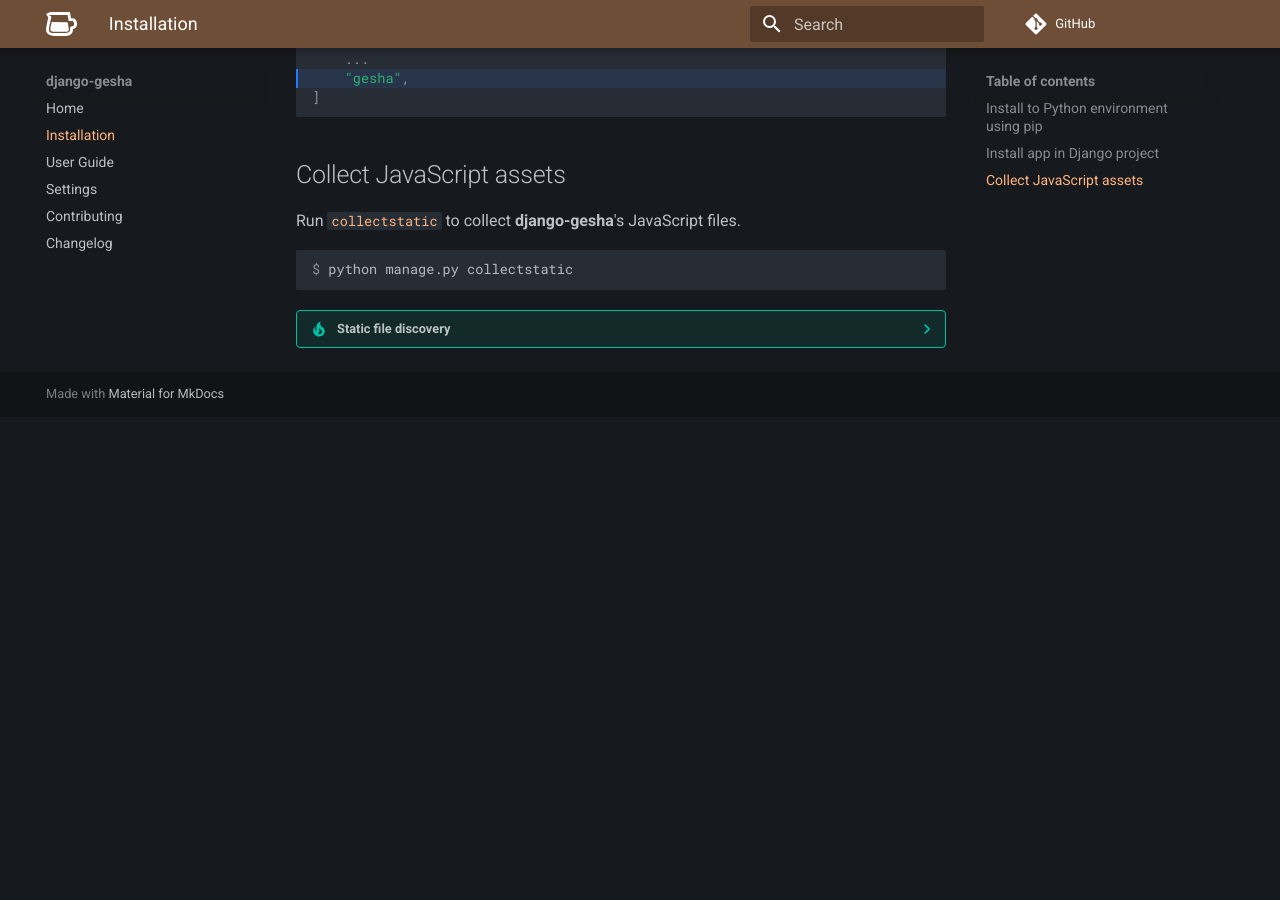
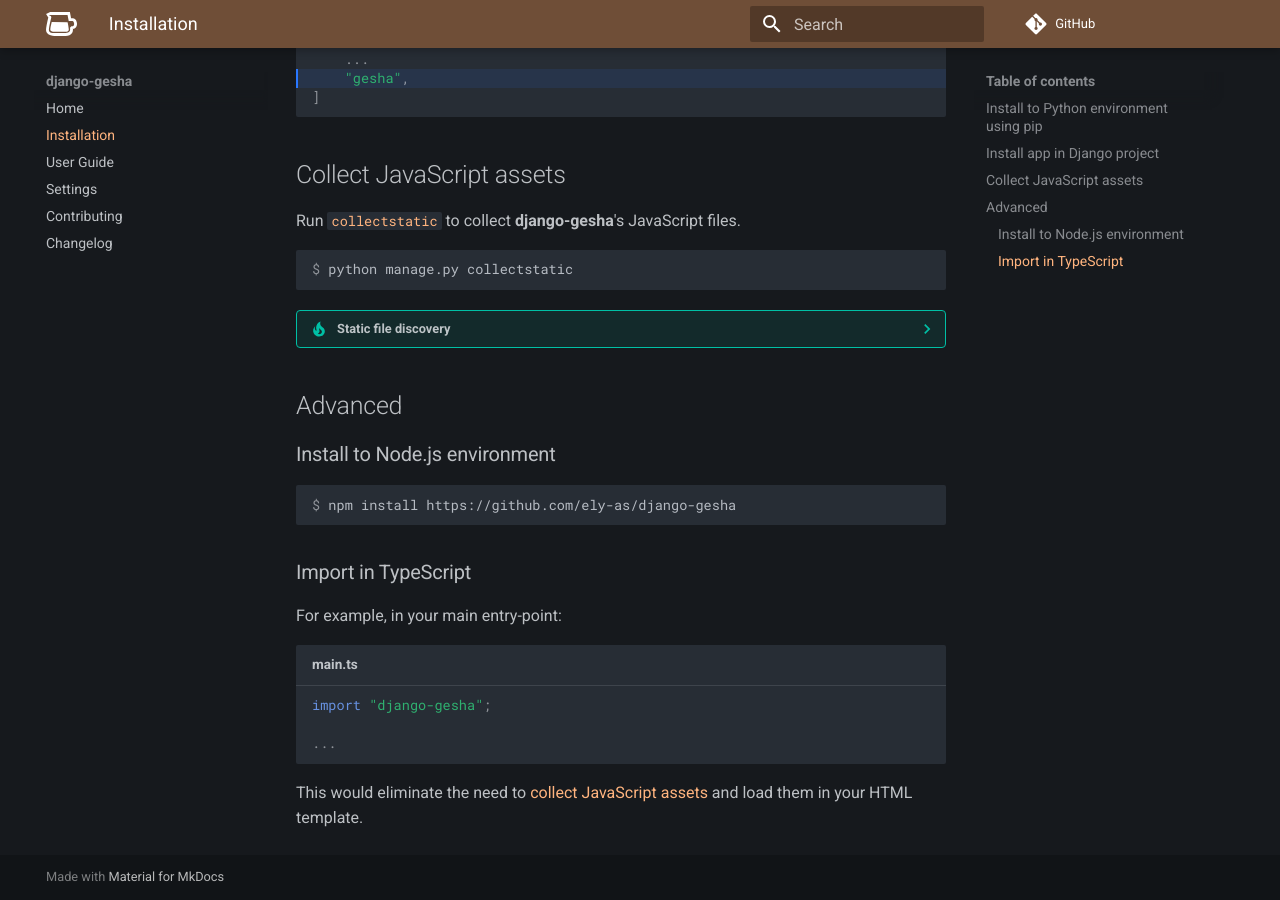
Before and after one commit to ely-as/django-gesha, an MkDocs documentation site: the page built from docs/installation.md, in a window 1280 px wide and 900 px high, scrolled down 568 px. Built offline with MkDocs 1.6.1 and Material for MkDocs 9.7.7, drawn with Linux system fonts in a browser that asks for light colours; comment, search, counter and statistics services are not loaded; before the commit the page ends 985 px from its top, so only the background shows below that.

Commit message:
Docs: add instructions for installing via npm (#12)

````diff
--- a/docs/installation.md
+++ b/docs/installation.md
@@ -51,3 +51,24 @@
         ``` doscon
         C:\> python manage.py findstatic gesha\dist\js\django-gesha.bundle.min.js
         ```
+
+## Advanced
+
+### Install to Node.js environment
+
+``` console
+$ npm install https://github.com/ely-as/django-gesha
+```
+
+### Import in TypeScript
+
+For example, in your main entry-point:
+
+``` ts title="main.ts"
+import "django-gesha";
+
+...
+```
+
+This would eliminate the need to [collect JavaScript assets](#collect-javascript-assets)
+and load them in your HTML template.
````
